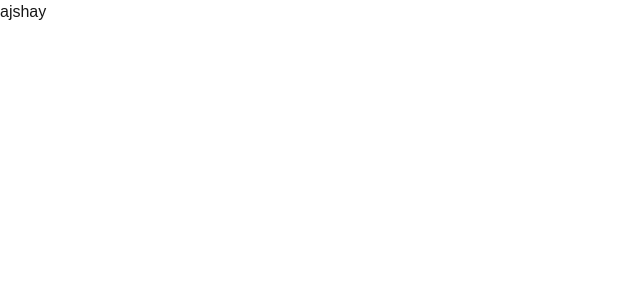
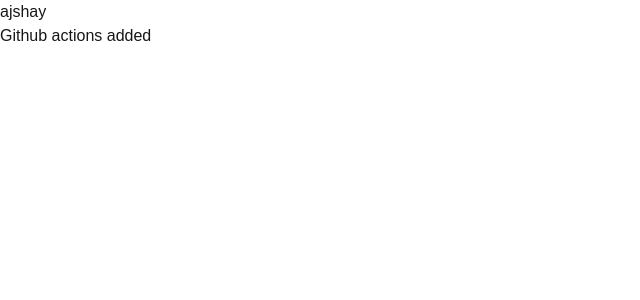
Before and after one commit to Akshay-hub-007/nextjs-github-actions, a Next.js app: page / in a window 1280 px wide. Shown: the top 300 px of the page, without its empty margins (0-640 px from the left). Built offline with nearby package versions, Linux system fonts and the light colour scheme.

Commit message:
github actions push

```diff
--- a/app/page.tsx
+++ b/app/page.tsx
@@ -1,6 +1,6 @@
 
-export const metadata= {
-    title: "Home Pge",
+export const metadata = {
+  title: "Home Pge",
   description: "Welcome to my website",
 }
 
@@ -8,15 +8,18 @@ export default async function Home() {
   const res = await fetch(
     "http://localhost:3000/api/user",
     {
-      method:"POST",
-      body:JSON.stringify({
-        name :"ajshay",
-        age:34
+      method: "POST",
+      body: JSON.stringify({
+        name: "ajshay",
+        age: 34
       })
     }
   );
 
   const data = await res.json();
 
-  return <div>{data.name}</div>;
+  return <>
+    <div>{data.name}</div>
+    <p>Github actions added</p>
+  </>;
 }
```
